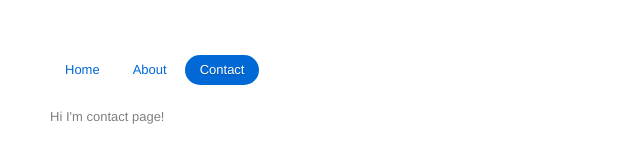
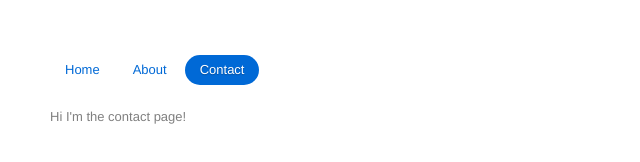
Before and after one commit to ryanricard/backbone-routes-example, a plain HTML site: page index.html in a window 1280 px wide. Both pictures are taken after a click on the link "Contact". Shown: the full height of the page, 0-640 px from the left. Drawn offline with Linux system fonts and the light colour scheme.

Commit message:
fixed some grammar

```diff
--- a/index.html
+++ b/index.html
@@ -29,7 +29,7 @@
 
 <div id="home-page" class="pages">Hi I'm the home page!</div>
 <div id="about-page" class="pages">Hi I'm the about page!</div>
-<div id="contact-page" class="pages">Hi I'm contact page!</div>
+<div id="contact-page" class="pages">Hi I'm the contact page!</div>
 
 </body>
 </html>
```
